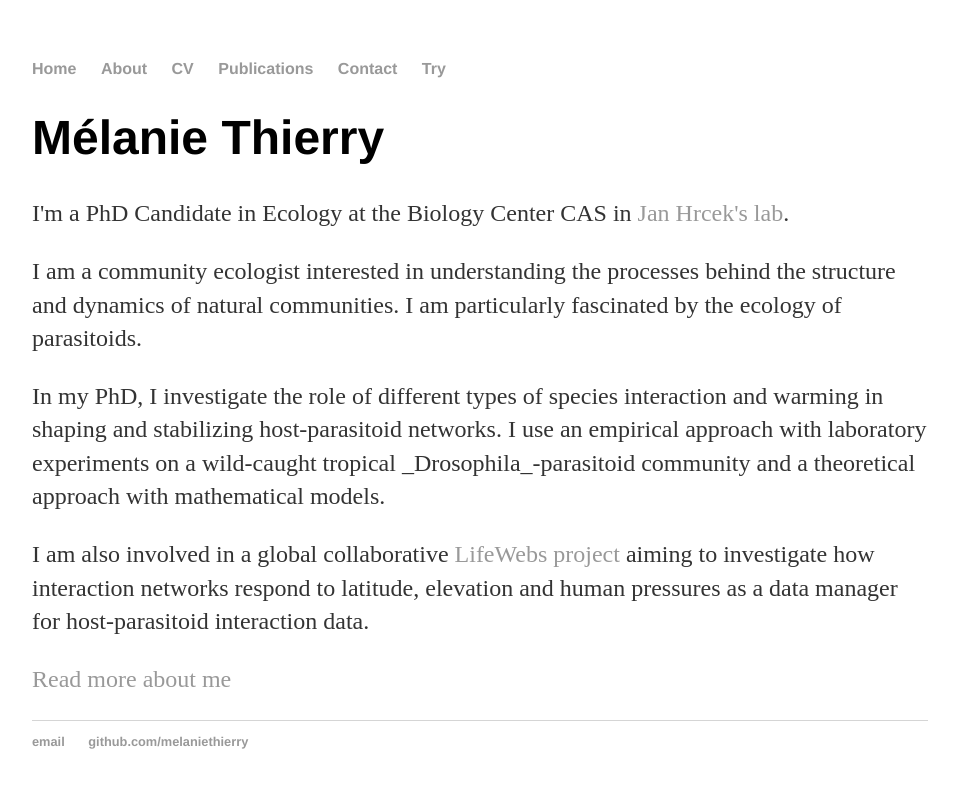
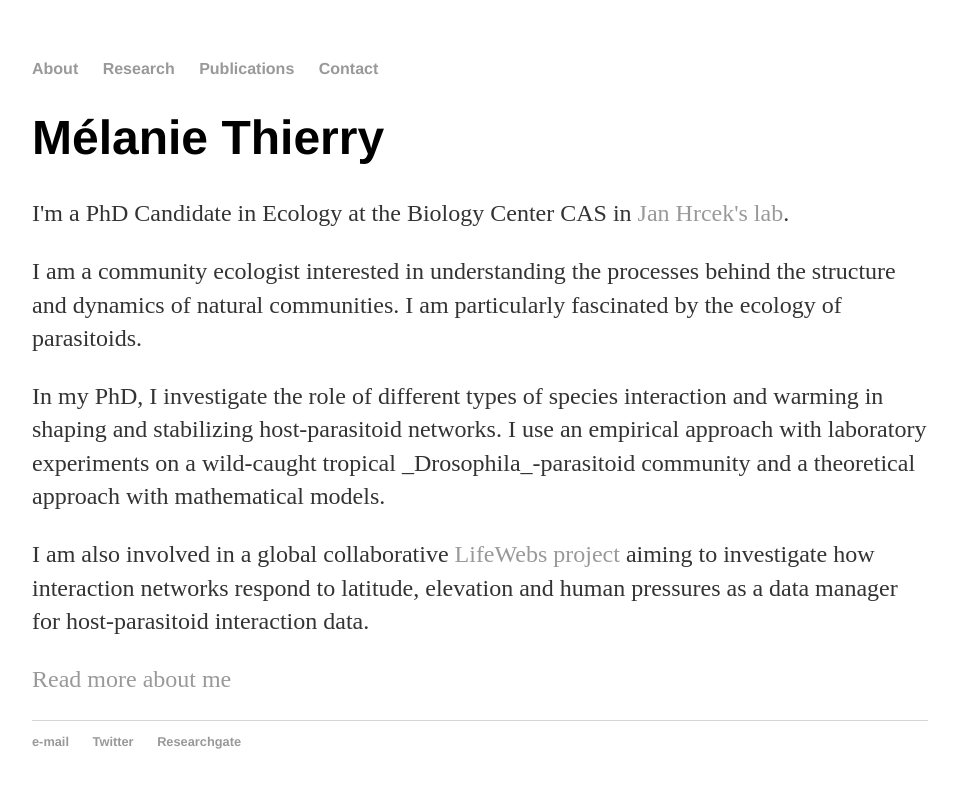
Before and after one commit to melaniethierry/melaniethierry.github.io, a Jekyll site: the page built from index.html, in a window 1280 px wide. Shown: the top 788 px of the page, without its empty margins (160-1119 px from the left). Built offline with Jekyll 4.4.1, drawn with Linux system fonts in a browser that asks for light colours.

Commit message:
Update default.html

```diff
--- a/_layouts/default.html
+++ b/_layouts/default.html
@@ -8,12 +8,10 @@
 		<body>
 			<nav>
 	    		<ul>
-	        		<li><a href="/">Home</a></li>
-		        	<li><a href="/about">About</a></li>
-	        		<li><a href="/cv">CV</a></li>
+	        		<li><a href="/">About</a></li>
+		        	<li><a href="/research">Research</a></li>
 	        		<li><a href="/publi">Publications</a></li>
 				<li><a href="/contact">Contact</a></li>
-				<li><a href="/try">Try</a></li>
 	    		</ul>
 			</nav>
 			<div class="container">
@@ -23,8 +21,9 @@
 			</div><!-- /.container -->
 			<footer>
 	    		<ul>
-	        		<li><a href="mailto:melanie.thierry34@gmail.com">email</a></li>
-	        		<li><a href="https://github.com/melaniethierry">github.com/melaniethierry</a></li>
+	        		<li><a href="mailto:melanie.thierry34@gmail.com">e-mail</a></li>
+	        		<li><a href="https://twitter.com/leptopilina">Twitter</a></li>
+				<li><a href="https://www.researchgate.net/profile/Melanie_Thierry">Researchgate</a></li>
 				</ul>
 			</footer>
 		</body>
```
